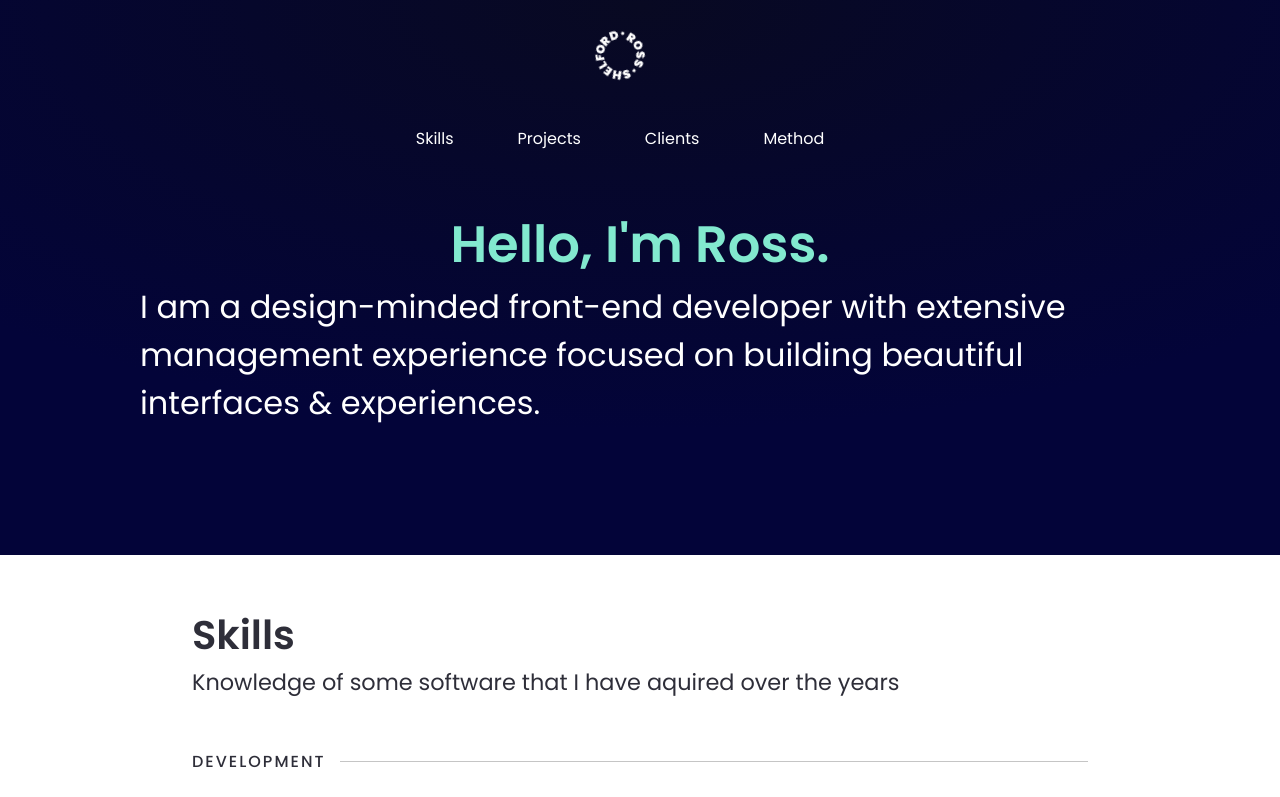
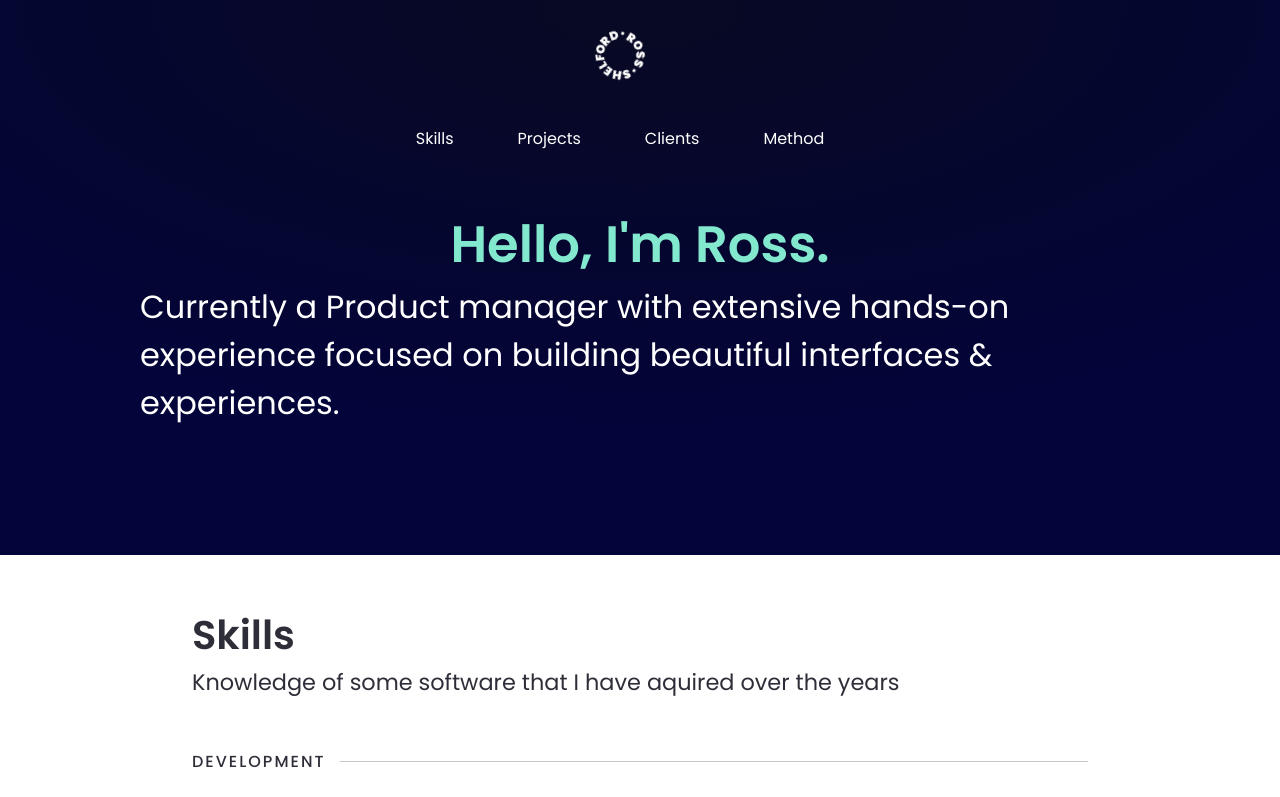
Before and after one commit to RossShelford/personal-portfolio-2, a React (Create React App) app: page / in a window 1280 px wide. Shown: the top 797 px of the page. Built offline with nearby package versions, Linux system fonts and the light colour scheme.

Commit message:
Updated Hero text

```diff
--- a/src/components/Hero/Hero.jsx
+++ b/src/components/Hero/Hero.jsx
@@ -8,7 +8,7 @@
       <Nav />
       <div className={styles.subContainer}>
         <h1 className={styles.heroText}>Hello, I'm Ross.</h1>
-        <h3 className={styles.heroSubText}>I am a design-minded front-end developer with extensive management experience focused on building beautiful interfaces & experiences.</h3>
+        <h3 className={styles.heroSubText}>Currently a Product manager with extensive hands-on experience focused on building beautiful interfaces & experiences.</h3>
       </div>
     </section>
   )
```
